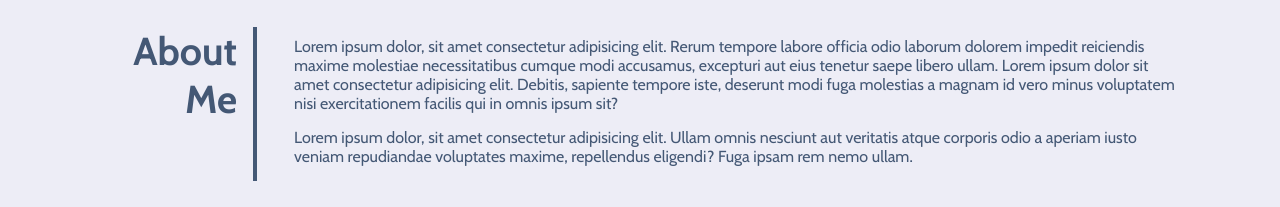
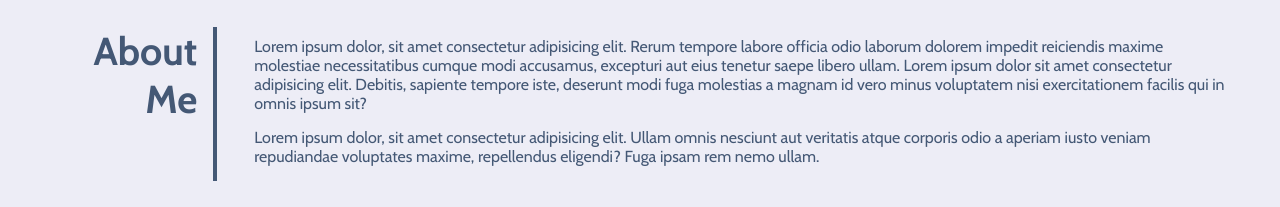
Before and after one commit to ghall89/module-2-challenge, a plain HTML site: page index.html in a window 1280 px wide. Shown: the part 278-485 px from the top of the page. Drawn offline with nearby package versions, Linux system fonts and the light colour scheme.

```diff
--- a/assets/style.css
+++ b/assets/style.css
@@ -110,7 +110,7 @@ header nav ul li a {
 .content-section {
     color: var(--dark-blue);
     justify-content: flex-start;
-    margin: 29px 93px;
+    margin: 29px 4%;
 }
 
 .section-title {
@@ -205,3 +205,15 @@ article p {
 }
 
 /* End Contact Style */
+
+
+/* Media Queries */
+
+@media only screen and (max-width: 900px) {
+
+    /* To do: */
+    /* 1. Put section titles on top of sections and change right border to bottom border */
+    /* 2. Give each work section card a full width (maybe shrink the height of the big card) */
+
+
+}
```
Also changed, not shown: 2 other files.
